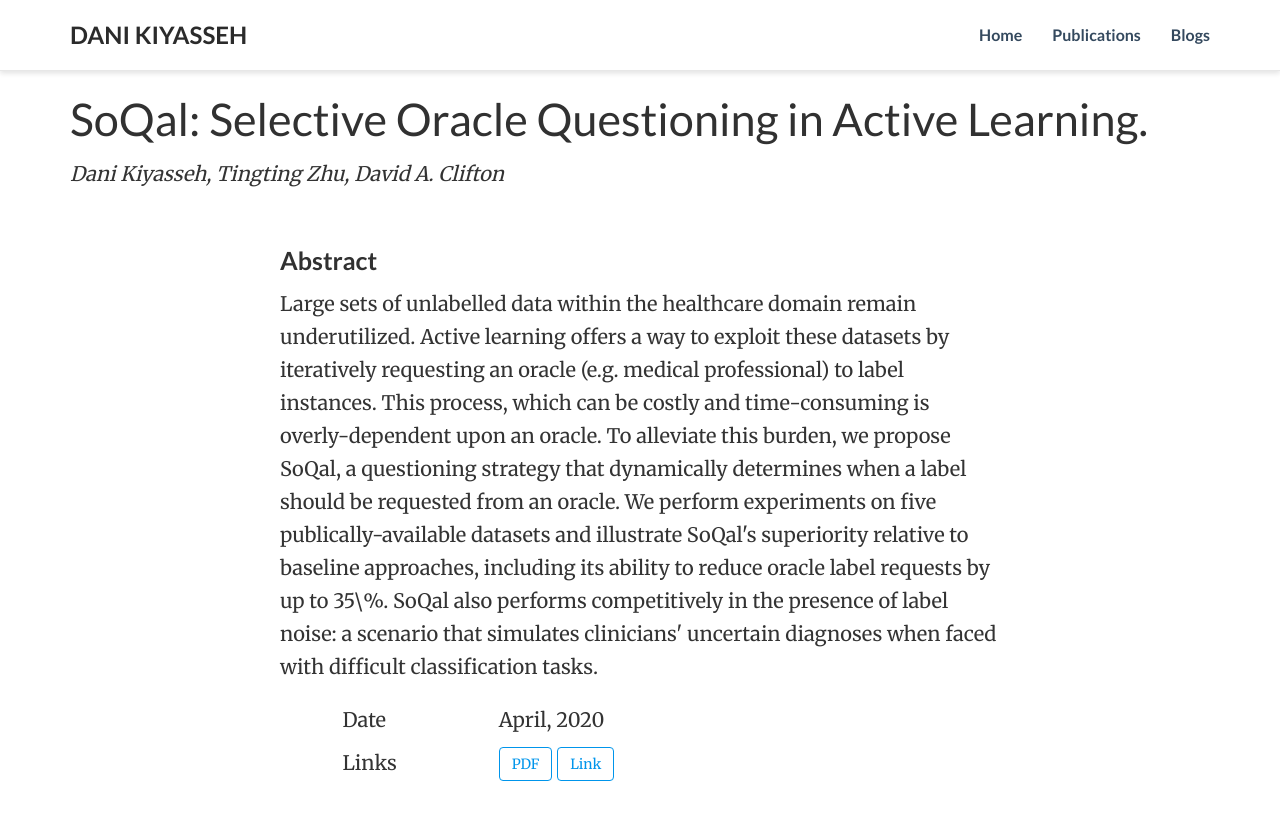
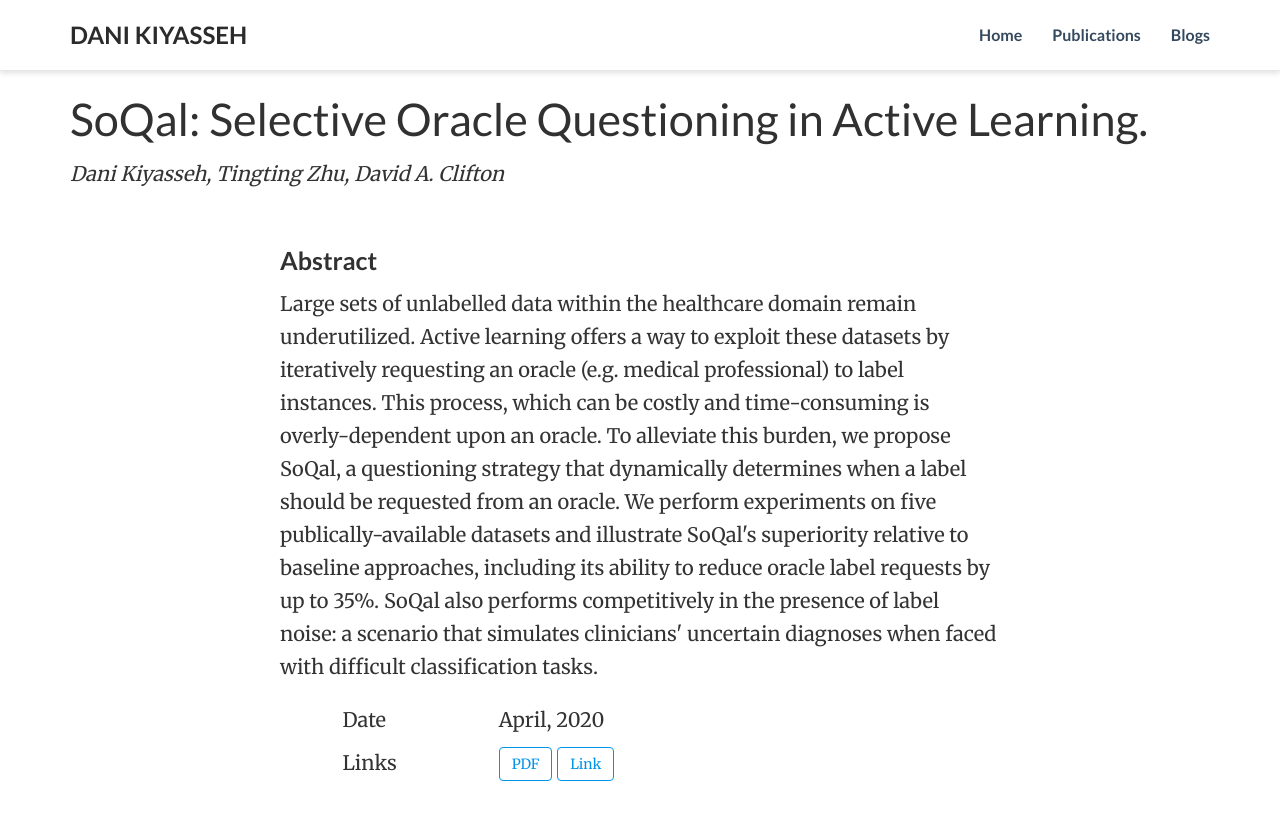
Before and after one commit to danikiyasseh/danikiyasseh.github.io, a Jekyll site: the page publications/SoQal/index.html, which Jekyll copies as it is, in a window 1280 px wide. Shown: the top 820 px of the page. Built offline with Jekyll 4.4.1, drawn with Linux system fonts in a browser that asks for light colours; nearby versions of some CDN libraries; a style sheet for code colours, icons or effects is not loaded.

Commit message:
Update index.html

```diff
--- a/publications/SoQal/index.html
+++ b/publications/SoQal/index.html
@@ -90,7 +90,7 @@
 <div class="article-container">
 
 <h3>Abstract</h3>
-  <p class="pub-abstract" itemprop="text">Large sets of unlabelled data within the healthcare domain remain underutilized. Active learning offers a way to exploit these datasets by iteratively requesting an oracle (e.g. medical professional) to label instances. This process, which can be costly and time-consuming is overly-dependent upon an oracle. To alleviate this burden, we propose SoQal, a questioning strategy that dynamically determines when a label should be requested from an oracle. We perform experiments on five publically-available datasets and illustrate SoQal's superiority relative to baseline approaches, including its ability to reduce oracle label requests by up to 35\%. SoQal also performs competitively in the presence of label noise: a scenario that simulates clinicians' uncertain diagnoses when faced with difficult classification tasks.</p>
+  <p class="pub-abstract" itemprop="text">Large sets of unlabelled data within the healthcare domain remain underutilized. Active learning offers a way to exploit these datasets by iteratively requesting an oracle (e.g. medical professional) to label instances. This process, which can be costly and time-consuming is overly-dependent upon an oracle. To alleviate this burden, we propose SoQal, a questioning strategy that dynamically determines when a label should be requested from an oracle. We perform experiments on five publically-available datasets and illustrate SoQal's superiority relative to baseline approaches, including its ability to reduce oracle label requests by up to 35%. SoQal also performs competitively in the presence of label noise: a scenario that simulates clinicians' uncertain diagnoses when faced with difficult classification tasks.</p>
 
   <div class="row">
     <div class="col-sm-1"></div>
```
